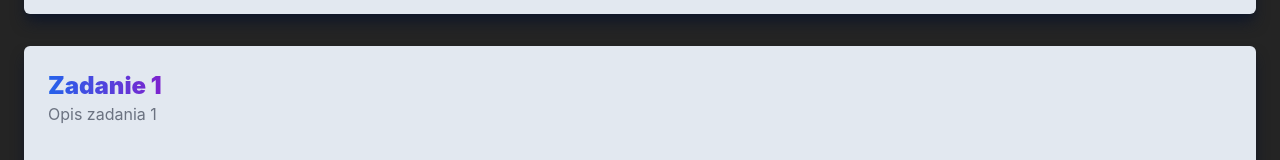
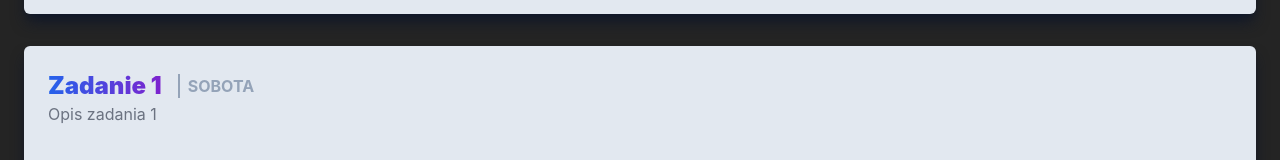
Before and after one commit to DawidFrankiewicz/vue-tailwind-components, a Vue app: page / in a window 1280 px wide. Both pictures are taken after a click on the element "Zadanie 1". Shown: the part 290-450 px from the top of the page. Built offline with nearby package versions, Linux system fonts and the light colour scheme.

Commit message:
display task week day

```diff
--- a/src/components/tasksApp/TaskDisplay.vue
+++ b/src/components/tasksApp/TaskDisplay.vue
@@ -3,12 +3,17 @@
 		class="grid relative gap-2 bg-slate-200 w-full min-h-[200px] rounded-md shadow-lg shadow-slate-900 p-6 pr-4 text-slate-800"
 	>
 		<div v-if="activeTask !== null">
-			<div>
+			<div class="flex items-center">
 				<h3
 					class="inline text-2xl font-black bg-gradient-to-r gradient from-blue-600 to-purple-700 bg-clip-text text-transparent"
 				>
 					{{ tasks[activeTask].title }}
 				</h3>
+				<p
+					class="inline border-l-2 border-slate-400 text-slate-400 pl-2 ml-4 font-bold uppercase"
+				>
+					{{ weekDays[tasks[activeTask].weekDayId].name }}
+				</p>
 			</div>
 			<p class="text-gray-500">
 				{{ tasks[activeTask].description }}
@@ -31,6 +36,6 @@
 <script>
 export default {
 	name: 'TaskDisplay',
-	props: ['tasks', 'activeTask']
+	props: ['tasks', 'activeTask', 'weekDays']
 };
 </script>
--- a/src/components/tasksApp/TasksApp.vue
+++ b/src/components/tasksApp/TasksApp.vue
@@ -5,7 +5,11 @@
 			:tasks="tasks"
 			@change-active-task="(taskId) => changeActiveTask(taskId)"
 		/>
-		<TaskDisplay :tasks="tasks" :activeTask="activeTask" />
+		<TaskDisplay
+			:tasks="tasks"
+			:activeTask="activeTask"
+			:weekDays="weekDays"
+		/>
 	</div>
 </template>
 
```
